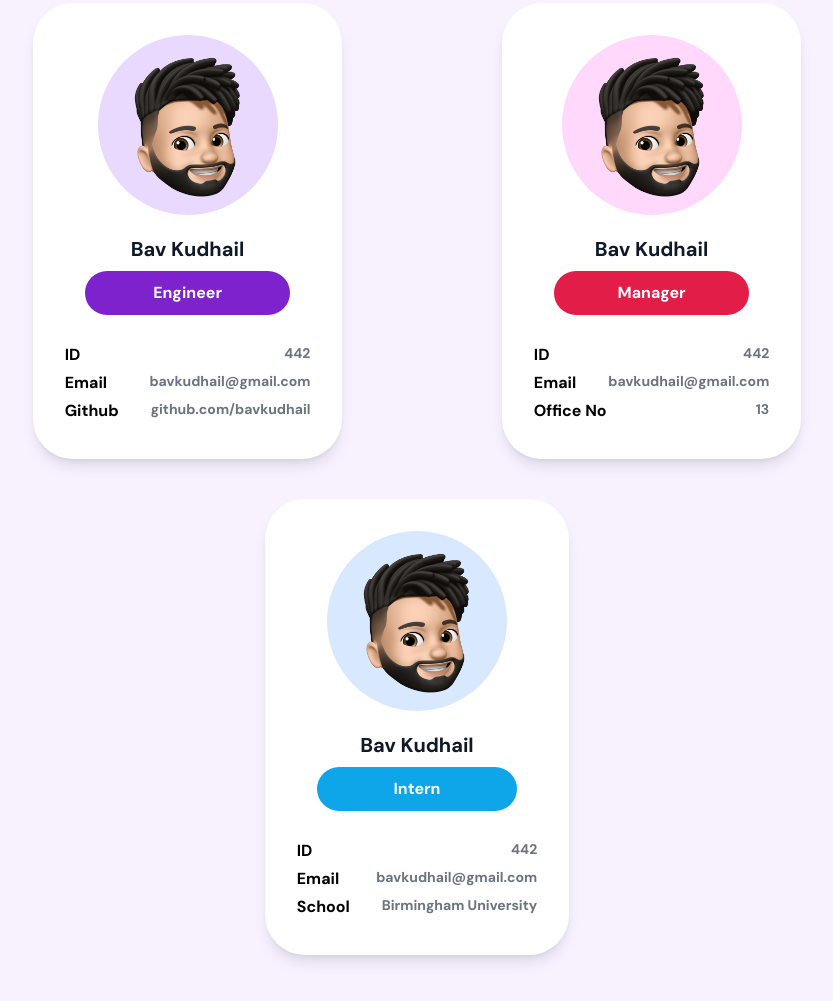
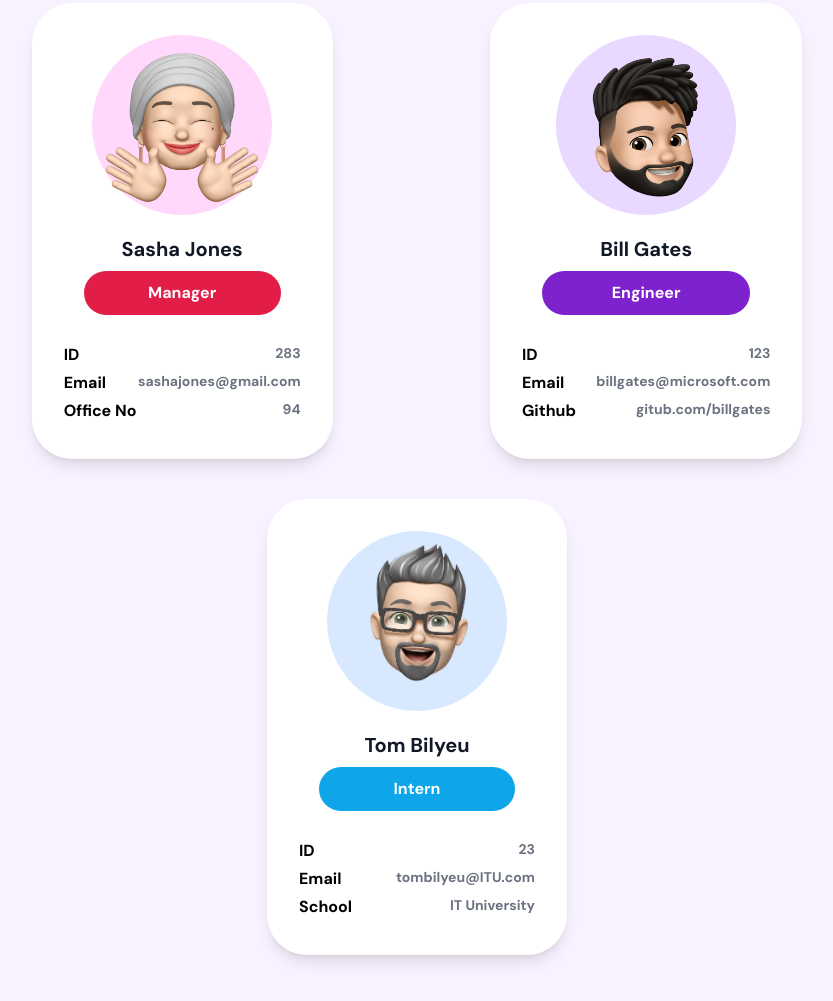
Before and after one commit to BavKudhail/Team-Profile-Generator, a website: page example/test.html in a window 1280 px wide. Shown: the part 537-1538 px from the top of the page, without its empty margins (223-1056 px from the left). Drawn offline with nearby package versions, Linux system fonts and the light colour scheme.

Commit message:
created an example folder to be used for deployment purposes

```diff
--- a/dist/test.html
+++ b/example/test.html
@@ -6,7 +6,7 @@
     <meta name="viewport" content="width=device-width, initial-scale=1.0" />
     <title>Document</title>
     <script src="https://cdn.tailwindcss.com"></script>
-    <link rel="stylesheet" href="./style.css" />
+    <link rel="stylesheet" href="../dist/style.css" />
   </head>
   <body class="bg-pink">
     <!-- insert here -->
@@ -15,7 +15,7 @@
     </div>
     <div class="flex-col text-center">
       <h2 class="text-5xl font-bold mb-5">
-        We are a team of <span class="text-rose-500">4</span> passionate
+        We are a team of <span class="text-rose-500">3</span> passionate
         creators.
       </h2>
       <h3 class="text-xl font-medium mb-10">
@@ -24,10 +24,51 @@
     </div>
     <!-- card container -->
     <div class="flex justify-around flex-wrap my-20 mx-20 lg:m-44">
-      <!-- employee cards -->
-      <!-- engineer -->
       <div class="flex justify-center m-5 expand">
-        <div class="rounded-30 shadow-lg bg-white max-w-sm p-8">
+        <div class="rounded-30 shadow-lg bg-white max-w-sm p-8 card-min-width">
+          <!-- circle -->
+          <div class="flex justify-center pb-5">
+            <div class="rounded-full card-circle-pink">
+              <img
+                class="justify-center"
+                src="../assets/images/memoji-5.png"
+                alt=""
+              />
+            </div>
+          </div>
+          <h5 class="text-gray-900 text-xl font-bold mb-2 text-center">
+            Sasha Jones
+          </h5>
+          <p
+            class="text-white bg-rose-600 font-bold rounded-full mx-5 px-5 py-2.5 text-center mb-2 purple-glow"
+          >
+            Manager
+          </p>
+          <!-- container -->
+          <div class="pt-4">
+            <!-- id -->
+            <div class="flex justify-between my-1">
+              <p class="font-bold text-base">ID</p>
+              <p class="font-bold text-gray-500 text-sm pl-8">283</p>
+            </div>
+            <!-- email -->
+            <div class="flex justify-between my-1">
+              <p class="font-bold text-base">Email</p>
+              <p class="font-bold text-gray-500 text-sm pl-8">
+                sashajones@gmail.com
+              </p>
+            </div>
+            <!-- office number -->
+            <div class="flex justify-between my-1">
+              <p class="font-bold text-base">Office No</p>
+              <p class="font-bold text-gray-500 text-sm pl-8">94</p>
+            </div>
+          </div>
+        </div>
+      </div>
+
+      <div class="flex justify-center m-5 expand">
+        <div class="rounded-30 shadow-lg bg-white max-w-sm p-8 card-min-width">
           <!-- circle -->
           <div class="flex justify-center pb-5">
             <div class="rounded-full card-circle-purple">
@@ -39,7 +80,7 @@
             </div>
           </div>
           <h5 class="text-gray-900 text-xl font-bold mb-2 text-center">
-            Bav Kudhail
+            Bill Gates
           </h5>
           <p
             class="text-white bg-purple-700 font-bold rounded-full mx-5 px-5 py-2.5 text-center mb-2 purple-glow"
@@ -51,87 +92,40 @@
             <!-- id -->
             <div class="flex justify-between my-1">
               <p class="font-bold text-base">ID</p>
-              <p class="font-bold text-gray-500 text-sm pl-8">442</p>
+              <p class="font-bold text-gray-500 text-sm pl-8">123</p>
             </div>
             <!-- email -->
             <div class="flex justify-between my-1">
               <p class="font-bold text-base">Email</p>
               <p class="font-bold text-gray-500 text-sm pl-8">
-                bavkudhail@gmail.com
+                billgates@microsoft.com
               </p>
             </div>
             <!-- github -->
             <div class="flex justify-between my-1">
               <p class="font-bold text-base">Github</p>
               <p class="font-bold text-gray-500 text-sm pl-8">
-                github.com/bavkudhail
+                gitub.com/billgates
               </p>
             </div>
           </div>
         </div>
       </div>
 
-      <!-- employee cards -->
-      <!-- manager -->
       <div class="flex justify-center m-5 expand">
-        <div class="rounded-30 shadow-lg bg-white max-w-sm p-8">
+        <div class="rounded-30 shadow-lg bg-white max-w-sm p-8 card-min-width">
           <!-- circle -->
           <div class="flex justify-center pb-5">
-            <div class="rounded-full card-circle-pink">
+            <div class="rounded-full card-circle-blue">
               <img
                 class="justify-center"
-                src="../assets/images/memoji-3.png"
+                src="../assets/images/memoji-6.png"
                 alt=""
               />
             </div>
           </div>
           <h5 class="text-gray-900 text-xl font-bold mb-2 text-center">
-            Bav Kudhail
-          </h5>
-          <p
-            class="text-white bg-rose-600 font-bold rounded-full mx-5 px-5 py-2.5 text-center mb-2 purple-glow"
-          >
-            Manager
-          </p>
-          <!-- container -->
-          <div class="pt-4">
-            <!-- id -->
-            <div class="flex justify-between my-1">
-              <p class="font-bold text-base">ID</p>
-              <p class="font-bold text-gray-500 text-sm pl-8">442</p>
-            </div>
-            <!-- email -->
-            <div class="flex justify-between my-1">
-              <p class="font-bold text-base">Email</p>
-              <p class="font-bold text-gray-500 text-sm pl-8">
-                bavkudhail@gmail.com
-              </p>
-            </div>
-            <!-- office number -->
-            <div class="flex justify-between my-1">
-              <p class="font-bold text-base">Office No</p>
-              <p class="font-bold text-gray-500 text-sm pl-8">13</p>
-            </div>
-          </div>
-        </div>
-      </div>
-
-      <!-- employee cards -->
-      <!-- intern -->
-      <div class="flex justify-center m-5 expand">
-        <div class="rounded-30 shadow-lg bg-white max-w-sm p-8">
-          <!-- circle -->
-          <div class="flex justify-center pb-5">
-            <div class="rounded-full card-circle-blue">
-              <img
-                class="justify-center"
-                src="../assets/images/memoji-3.png"
-                alt=""
-              />
-            </div>
-          </div>
-          <h5 class="text-gray-900 text-xl font-bold mb-2 text-center">
-            Bav Kudhail
+            Tom Bilyeu
           </h5>
           <p
             class="text-white bg-sky-500 font-bold rounded-full mx-5 px-5 py-2.5 text-center mb-2 purple-glow"
@@ -143,29 +137,23 @@
             <!-- id -->
             <div class="flex justify-between my-1">
               <p class="font-bold text-base">ID</p>
-              <p class="font-bold text-gray-500 text-sm pl-8">442</p>
+              <p class="font-bold text-gray-500 text-sm pl-8">23</p>
             </div>
             <!-- email -->
             <div class="flex justify-between my-1">
               <p class="font-bold text-base">Email</p>
               <p class="font-bold text-gray-500 text-sm pl-8">
-                bavkudhail@gmail.com
+                tombilyeu@ITU.com
               </p>
             </div>
             <!-- school -->
             <div class="flex justify-between my-1">
               <p class="font-bold text-base">School</p>
-              <p class="font-bold text-gray-500 text-sm pl-8">
-                Birmingham University
-              </p>
+              <p class="font-bold text-gray-500 text-sm pl-8">IT University</p>
             </div>
           </div>
         </div>
       </div>
-
-
-
-
     </div>
   </body>
 </html>
```
Also changed, not shown: example/readthis.md (added, +2 -0 lines), dist/theTeam.html.
